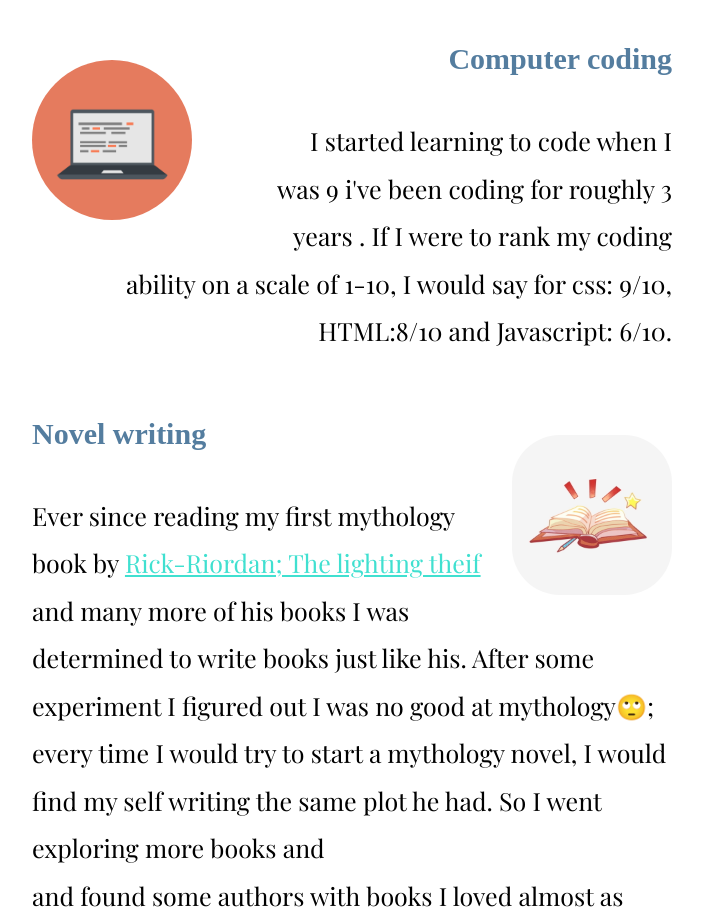
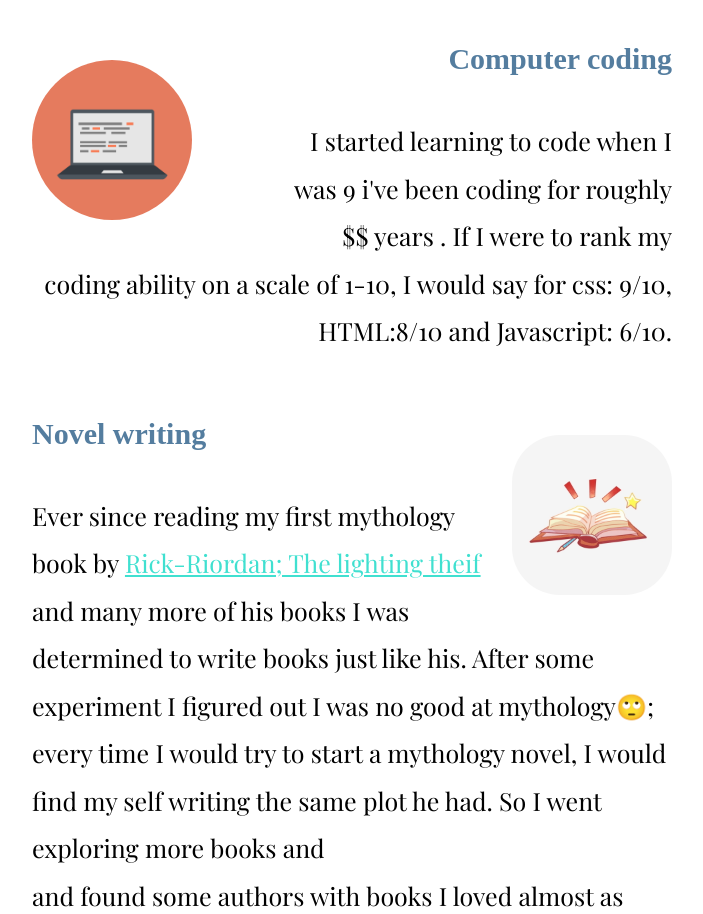
Before and after one commit to Galaxyicestar/html-myportfolio, a plain HTML site: page index.html in a window 1280 px wide. Shown: the part 1673-2587 px from the top of the page, without its empty margins (288-991 px from the left). Drawn offline with nearby package versions, Linux system fonts and the light colour scheme; a web font is replaced by a local one.

Commit message:
Update index.html

```diff
--- a/index.html
+++ b/index.html
@@ -33,7 +33,7 @@
          <div class="skill-row1">
           <img class="computer" src="computer.png" alt="computer">
           <h3>Computer coding</h3>
-          <p>I started learning to code when I was 9 i've been coding for roughly 3 years . If I were to rank my coding ability on a scale of 1-10, I would
+          <p>I started learning to code when I was 9 i've been coding for roughly $$ years . If I were to rank my coding ability on a scale of 1-10, I would
           say for css: 9/10, HTML:8/10 and Javascript: 6/10.   </p>
 
   </div>
```
